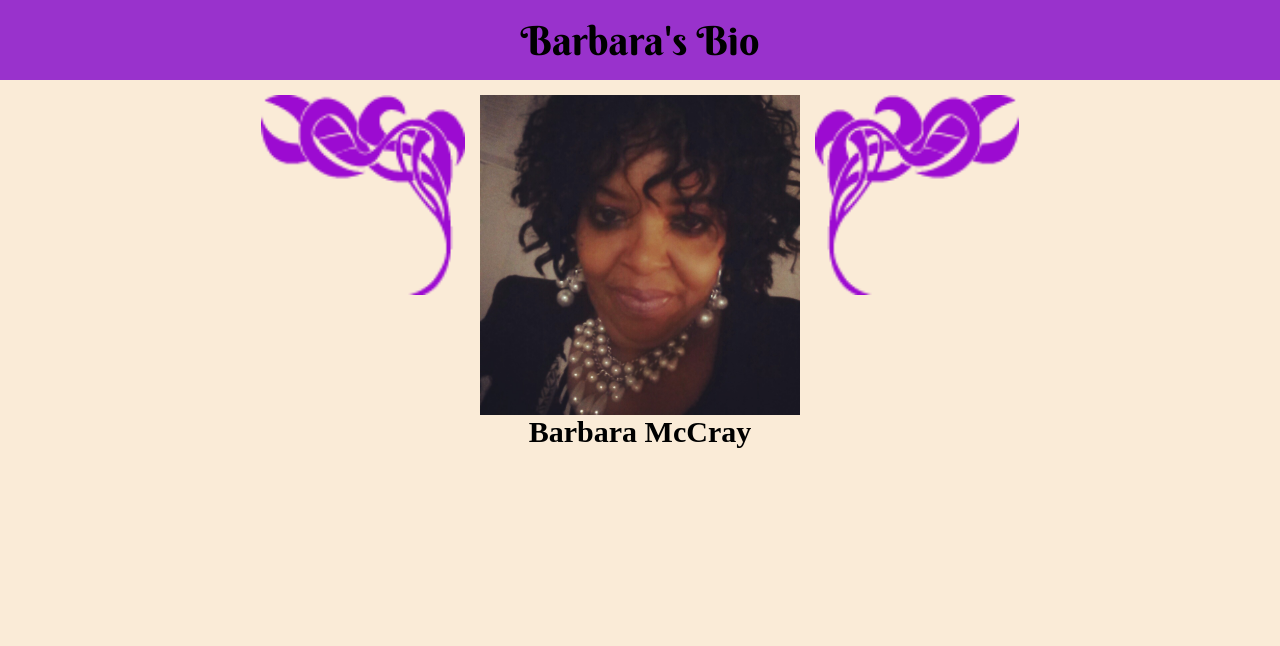
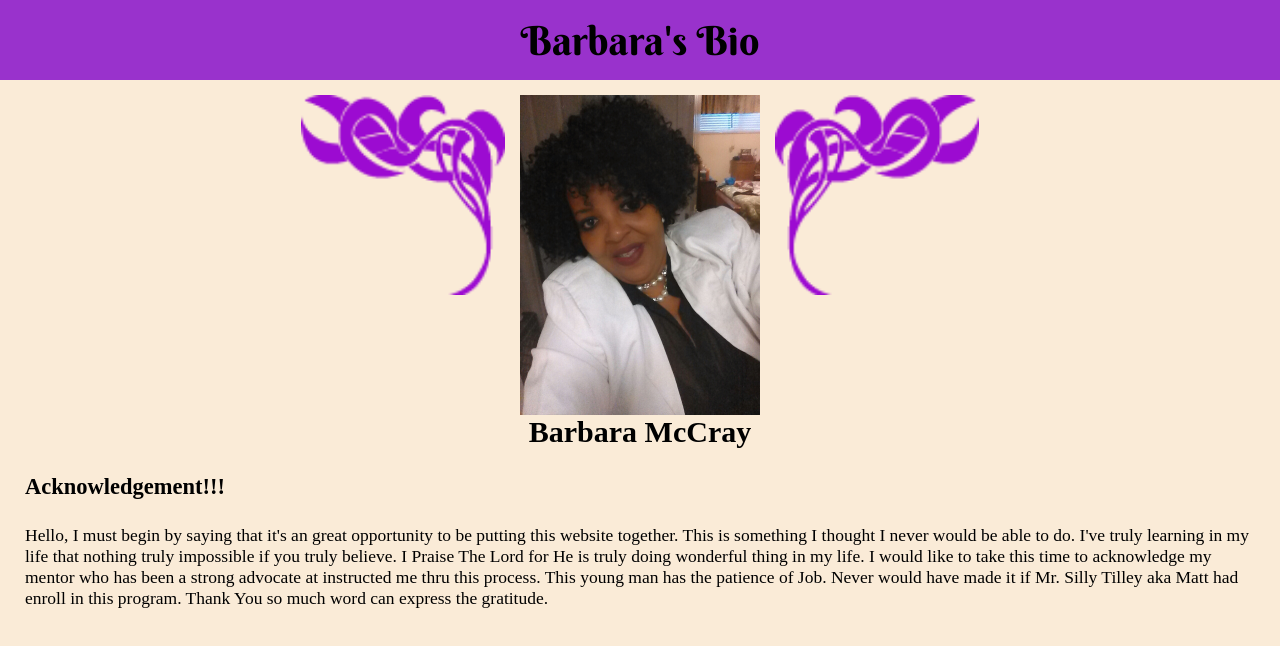
Before and after one commit to Barbara57/my_bio, a plain HTML site: page index.html in a window 1280 px wide. Drawn offline with Linux system fonts and the light colour scheme.

Commit message:
change photo
change h1
change acknowledgement p

```diff
--- a/index.html
+++ b/index.html
@@ -19,7 +19,7 @@
                 <div id="lineup">
 
                     <img class="scroll" src="IMAGES/SCROLL_LF.png">
-                    <img id="main_photo"  src="IMAGES/IMG_20150310_073725.jpg" alt="my photo">
+                    <img id="main_photo"  src="CAM01724.jpg" alt="my photo">
                     <img class="scroll" src="IMAGES/SCROLL_RT.png">
 
                 </div>
@@ -29,7 +29,14 @@
                 </h1>
 
             </div>
+        <h2>
+            Acknowledgement!!!
+        </h2>
 
+            <p class="a">
+                Hello, I must begin by saying that it's an great opportunity to be putting this website together. This is something I thought I never would be able to do. I've truly learning in my life that nothing truly impossible if you truly believe.
+                I Praise The Lord for He is truly doing wonderful thing in my life. I would like to take this time to acknowledge my mentor who has been a strong advocate at instructed me thru this process. This young man has the patience of Job. Never would have made it if Mr. Silly Tilley aka Matt had enroll in this program. Thank You so much word can express the gratitude.
+        </p>
 
     </body>
 </html>
--- a/primary.css
+++ b/primary.css
@@ -59,3 +59,17 @@ h1
     height: 25vh;
     margin: 1.5rem;
 }
+h2{
+    font-size: 2.25rem;
+    margin: 2.5rem;
+}
+
+
+
+
+p.a{
+    font-size: 1.75rem;
+    margin: 2.5rem;
+
+
+}
```
Also changed, not shown: CAM01724.jpg (added), IMAGES/DE_SCROLL_CORNER_LF.png (added), IMAGES/DE_SCROLL_CORNER_RT.png (added).
